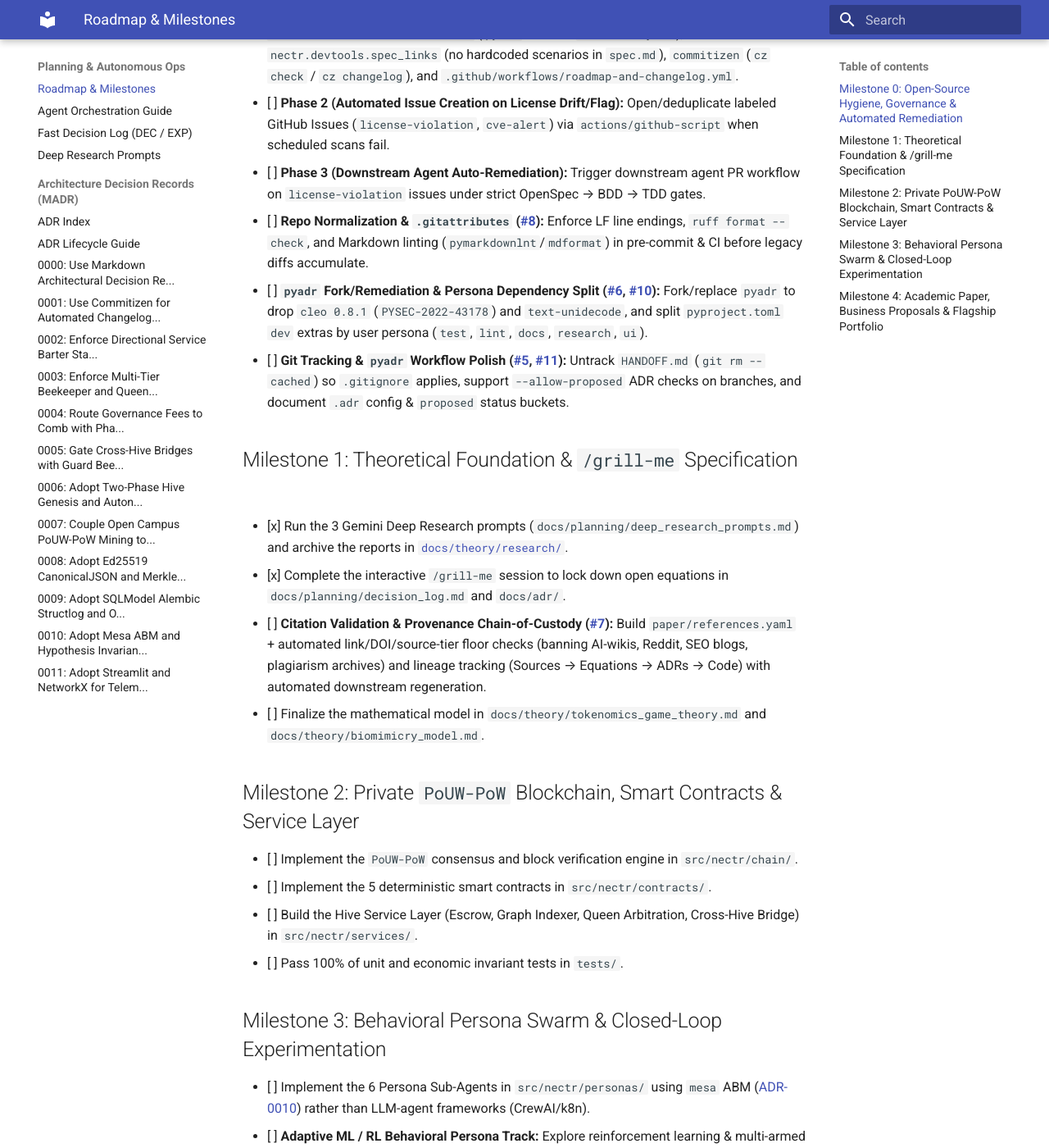
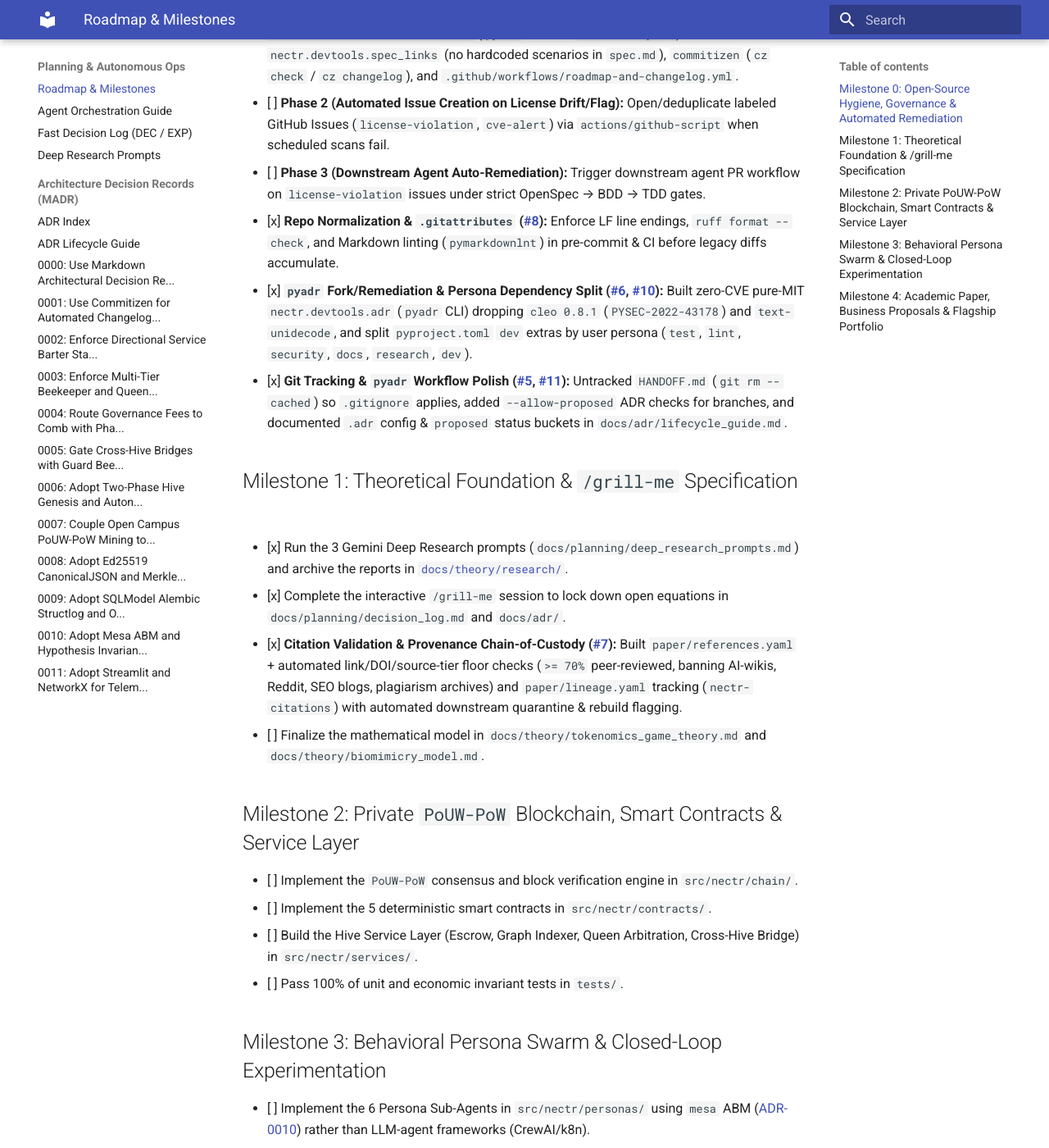
Before and after one commit to brandon-fox/nectR, an MkDocs documentation site: the page built from docs/planning/roadmap.md, in a window 1280 px wide and 1400 px high, scrolled down 522 px. Shown: the whole window at 82% size. Built offline with MkDocs 1.6.1 and Material for MkDocs 9.7.7, drawn with Linux system fonts in a browser that asks for light colours; some of the changed text lies outside the part shown.

Commit message:
docs(spec): promote provenance and hygiene specs and archive change

```diff
--- a/docs/planning/roadmap.md
+++ b/docs/planning/roadmap.md
@@ -7,15 +7,15 @@
 - [x] **OpenSpec + Behave BDD + Strict TDD (`xfail_strict`) + `pyadr` Governance:** Enforced `nectr.devtools.decisions check` (`pyadr` MADR + `decisions.yaml`), `nectr.devtools.spec_links` (no hardcoded scenarios in `spec.md`), `commitizen` (`cz check` / `cz changelog`), and `.github/workflows/roadmap-and-changelog.yml`.
 - [ ] **Phase 2 (Automated Issue Creation on License Drift/Flag):** Open/deduplicate labeled GitHub Issues (`license-violation`, `cve-alert`) via `actions/github-script` when scheduled scans fail.
 - [ ] **Phase 3 (Downstream Agent Auto-Remediation):** Trigger downstream agent PR workflow on `license-violation` issues under strict OpenSpec → BDD → TDD gates.
-- [ ] **Repo Normalization & `.gitattributes` ([#8](https://github.com/brandon-fox/nectR/issues/8)):** Enforce LF line endings, `ruff format --check`, and Markdown linting (`pymarkdownlnt`/`mdformat`) in pre-commit & CI before legacy diffs accumulate.
-- [ ] **`pyadr` Fork/Remediation & Persona Dependency Split ([#6](https://github.com/brandon-fox/nectR/issues/6), [#10](https://github.com/brandon-fox/nectR/issues/10)):** Fork/replace `pyadr` to drop `cleo 0.8.1` (`PYSEC-2022-43178`) and `text-unidecode`, and split `pyproject.toml` `dev` extras by user persona (`test`, `lint`, `docs`, `research`, `ui`).
-- [ ] **Git Tracking & `pyadr` Workflow Polish ([#5](https://github.com/brandon-fox/nectR/issues/5), [#11](https://github.com/brandon-fox/nectR/issues/11)):** Untrack `HANDOFF.md` (`git rm --cached`) so `.gitignore` applies, support `--allow-proposed` ADR checks on branches, and document `.adr` config & `proposed` status buckets.
+- [x] **Repo Normalization & `.gitattributes` ([#8](https://github.com/brandon-fox/nectR/issues/8)):** Enforce LF line endings, `ruff format --check`, and Markdown linting (`pymarkdownlnt`) in pre-commit & CI before legacy diffs accumulate.
+- [x] **`pyadr` Fork/Remediation & Persona Dependency Split ([#6](https://github.com/brandon-fox/nectR/issues/6), [#10](https://github.com/brandon-fox/nectR/issues/10)):** Built zero-CVE pure-MIT `nectr.devtools.adr` (`pyadr` CLI) dropping `cleo 0.8.1` (`PYSEC-2022-43178`) and `text-unidecode`, and split `pyproject.toml` `dev` extras by user persona (`test`, `lint`, `security`, `docs`, `research`, `dev`).
+- [x] **Git Tracking & `pyadr` Workflow Polish ([#5](https://github.com/brandon-fox/nectR/issues/5), [#11](https://github.com/brandon-fox/nectR/issues/11)):** Untracked `HANDOFF.md` (`git rm --cached`) so `.gitignore` applies, added `--allow-proposed` ADR checks for branches, and documented `.adr` config & `proposed` status buckets in `docs/adr/lifecycle_guide.md`.
 
 ## Milestone 1: Theoretical Foundation & `/grill-me` Specification
 
 - [x] Run the 3 Gemini Deep Research prompts (`docs/planning/deep_research_prompts.md`) and archive the reports in [`docs/theory/research/`](../theory/research/federated_barter_tokenomics.md).
 - [x] Complete the interactive `/grill-me` session to lock down open equations in `docs/planning/decision_log.md` and `docs/adr/`.
-- [ ] **Citation Validation & Provenance Chain-of-Custody ([#7](https://github.com/brandon-fox/nectR/issues/7)):** Build `paper/references.yaml` + automated link/DOI/source-tier floor checks (banning AI-wikis, Reddit, SEO blogs, plagiarism archives) and lineage tracking (Sources → Equations → ADRs → Code) with automated downstream regeneration.
+- [x] **Citation Validation & Provenance Chain-of-Custody ([#7](https://github.com/brandon-fox/nectR/issues/7)):** Built `paper/references.yaml` + automated link/DOI/source-tier floor checks (`>= 70%` peer-reviewed, banning AI-wikis, Reddit, SEO blogs, plagiarism archives) and `paper/lineage.yaml` tracking (`nectr-citations`) with automated downstream quarantine & rebuild flagging.
 - [ ] Finalize the mathematical model in `docs/theory/tokenomics_game_theory.md` and `docs/theory/biomimicry_model.md`.
 
 ## Milestone 2: Private `PoUW-PoW` Blockchain, Smart Contracts & Service Layer
@@ -36,5 +36,5 @@
 
 - [ ] Compile the publication-ready manuscript in `paper/nectR_whitepaper.md`.
 - [ ] Finalize the University Sponsorship & Swarming Business Proposal in `business/university_sponsorship_proposal.md`.
-- [ ] **Living Docs, Glossary & IDE-Agnostic Onboarding ([#9](https://github.com/brandon-fox/nectR/issues/9), [#12](https://github.com/brandon-fox/nectR/issues/12)):** Add `docs/glossary.md` defining `MV=PQ` & `PoUW-PoW`, make `README.md` IDE/skill-agnostic, and automate `README.md` tree & `mkdocs.yml` `nav:` generation/drift checks.
+- [x] **Living Docs, Glossary & IDE-Agnostic Onboarding ([#9](https://github.com/brandon-fox/nectR/issues/9), [#12](https://github.com/brandon-fox/nectR/issues/12)):** Added `docs/glossary.md` defining `MV=PQ` & `PoUW-PoW`, made `README.md` IDE/skill-agnostic, and automated `README.md` spaces & `mkdocs.yml` `nav:` generation/drift checks (`nectr-docs`).
 - [ ] Publish the System Design Portfolio architecture site via `uv run mkdocs build --strict`.
```
Also changed, not shown: openspec/changes/archive/remediate-review-issues-and-provenance/tasks.md (added, +11 -0 lines), openspec/changes/remediate-review-issues-and-provenance/tasks.md (deleted, +0 -11 lines), openspec/specs/citation-provenance/spec.md (added, +16 -0 lines), openspec/specs/decision-governance/spec.md (+3 -2 lines), openspec/specs/docs-and-hygiene/spec.md (added, +19 -0 lines), openspec/changes/archive/remediate-review-issues-and-provenance/design.md (renamed from openspec/changes/remediate-review-issues-and-provenance/design.md), openspec/changes/archive/remediate-review-issues-and-provenance/proposal.md (renamed from openspec/changes/remediate-review-issues-and-provenance/proposal.md), openspec/changes/archive/remediate-review-issues-and-provenance/specs/citation-provenance/spec.md (renamed from openspec/changes/remediate-review-issues-and-provenance/specs/citation-provenance/spec.md), openspec/changes/archive/remediate-review-issues-and-provenance/specs/decision-governance/spec.md (renamed from openspec/changes/remediate-review-issues-and-provenance/specs/decision-governance/spec.md), openspec/changes/archive/remediate-review-issues-and-provenance/specs/docs-and-hygiene/spec.md (renamed from openspec/changes/remediate-review-issues-and-provenance/specs/docs-and-hygiene/spec.md).
